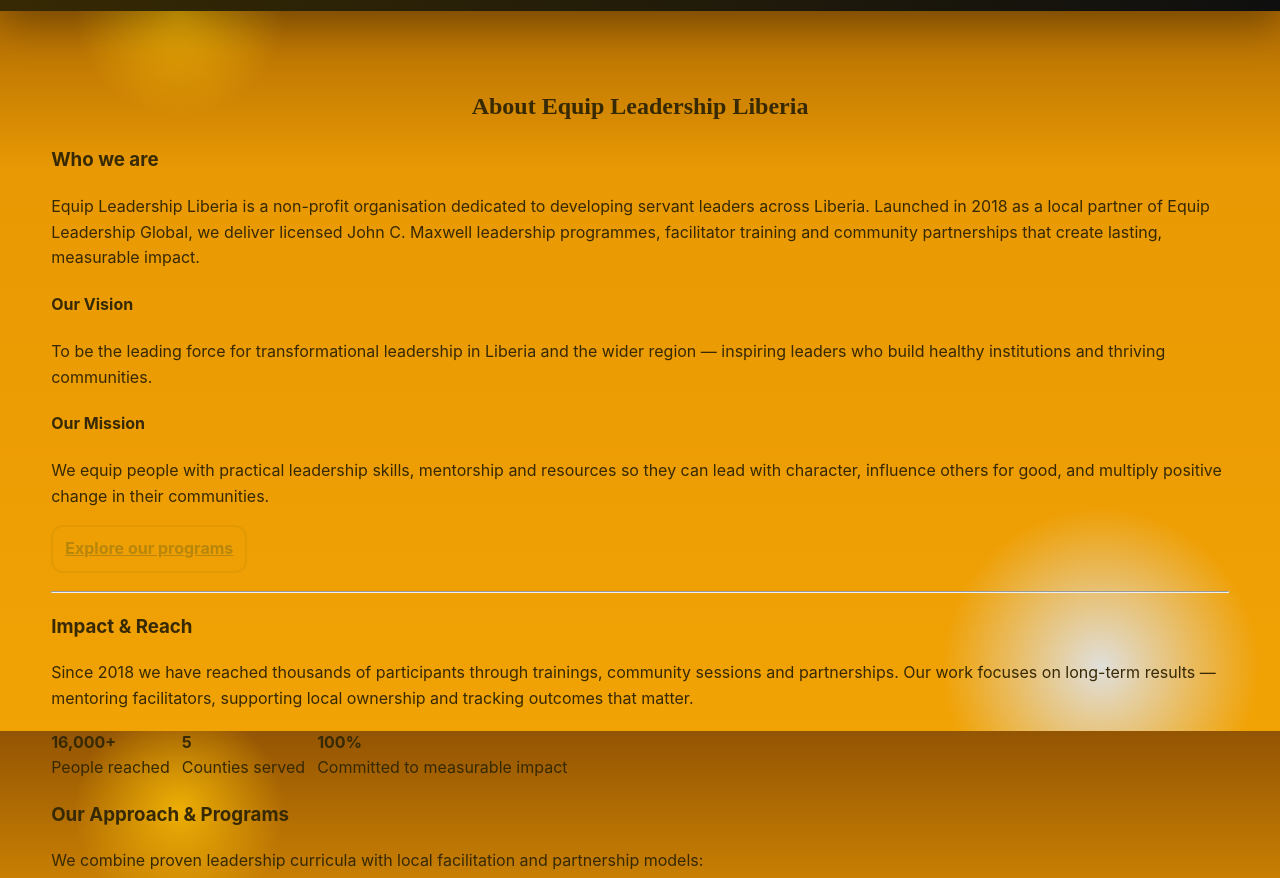
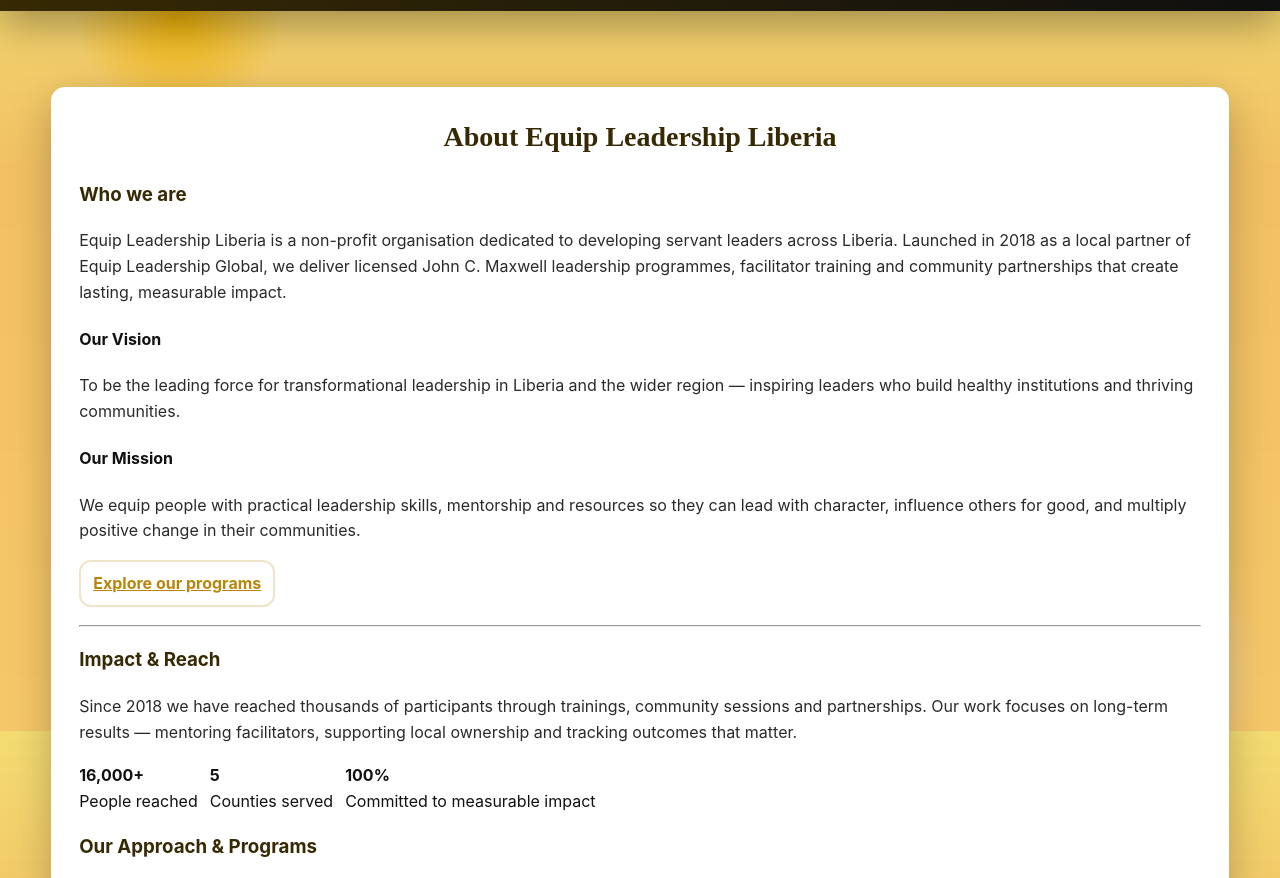
Before and after one commit to equip-liberia-site/equip-leadership-lib, a plain HTML site: page about.html in a window 1280 px wide. Shown: the part 69-947 px from the top of the page. Drawn offline with Linux system fonts and the light colour scheme.

Commit message:
About: wrap content in white card for readability; add about-card styles

```diff
--- a/about.html
+++ b/about.html
@@ -36,7 +36,8 @@
   <main>
     <section class="section">
       <div class="container">
-        <div class="section-head"><h2>About Equip Leadership Liberia</h2></div>
+        <div class="about-card">
+          <div class="section-head"><h2>About Equip Leadership Liberia</h2></div>
 
         <div class="two-col">
           <div>
@@ -78,12 +79,12 @@
         </section>
 
         <h3>Get involved</h3>
-        <p>Your support helps train facilitators, run youth clubs and provide learning materials for children and young people. You can: donate, volunteer as a facilitator, or partner with us to deliver programmes in your area.</p>
+        <p>Your support helps train facilitators, run youth clubs and provide learning materials for children and young people. You can donate, volunteer as a facilitator, or partner with us to deliver programmes in your area.</p>
         <p>
           <a class="btn-outline" href="contact.html">Contact us</a>
           <a class="btn" href="donate.html" style="margin-left:10px">Donate</a>
         </p>
-
+      </div> <!-- /.about-card -->
       </div>
     </section>
   </main>
--- a/css/style.css
+++ b/css/style.css
@@ -37,7 +37,7 @@ body{
     /* deeper metallic glint */
     radial-gradient(circle at 86% 92%, rgb(224, 223, 219), transparent 12%),
     /* darker base gradient for depth */
-    linear-gradient(180deg, #945503 0%, #e99903 30%, #f1a204 100%);
+    linear-gradient(180deg, #ecc1048f 0%, #e999039d 30%, #f1a20498 100%);
   -webkit-font-smoothing:antialiased;
   -moz-osx-font-smoothing:grayscale;
   line-height:1.6;
@@ -146,6 +146,28 @@ a:focus{outline:3px solid rgba(255,215,0,0.20);outline-offset:4px;border-radius:
 .section-head{text-align:center;margin-bottom:20px}
 .section-head h2{font-family:var(--ff-serif);font-size:24px;margin:0}
 
+/* About page white card for improved readability on dark background */
+.about-card{
+  background: #ffffff; /* solid white for maximum contrast */
+  color: #111111; /* dark text for readability */
+  padding: 28px;
+  border-radius: 14px;
+  box-shadow: 0 12px 40px rgba(0,0,0,0.25);
+  margin-bottom: 18px;
+}
+.about-card .section-head h2{color:var(--black); font-size:28px}
+.about-card h3{color:var(--black); margin-top:18px}
+.about-card p{color:#2a2a2a}
+.about-card a.btn{color:var(--black)}
+
+/* Slight inner layout tweak so content doesn't run edge-to-edge on narrow screens */
+.about-card .two-col{gap:20px}
+
+@media (max-width:900px){
+  .about-card{padding:20px}
+  .about-card .section-head h2{font-size:22px}
+}
+
 /* grids & cards */
 .card{background:var(--soft);padding:18px;border-radius:14px;box-shadow:var(--shadow-soft)}
 .responsive{display:grid;grid-template-columns:repeat(auto-fit,minmax(240px,1fr));gap:18px}
```
